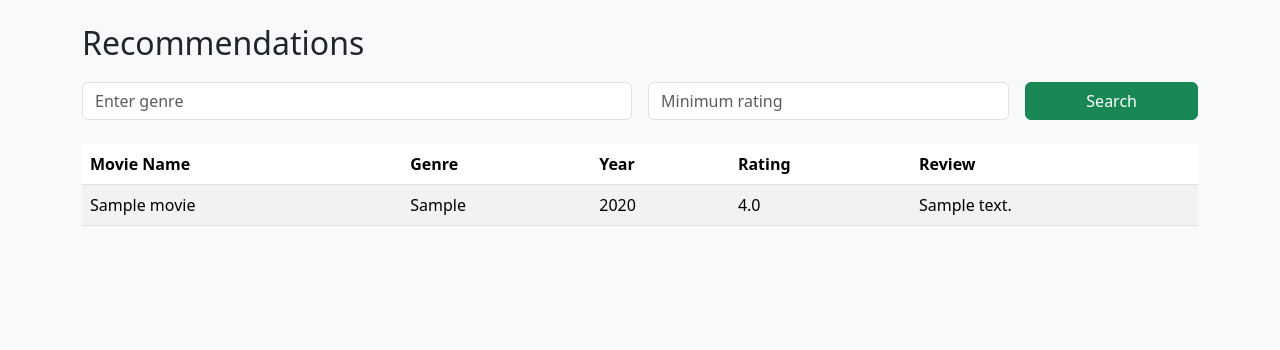
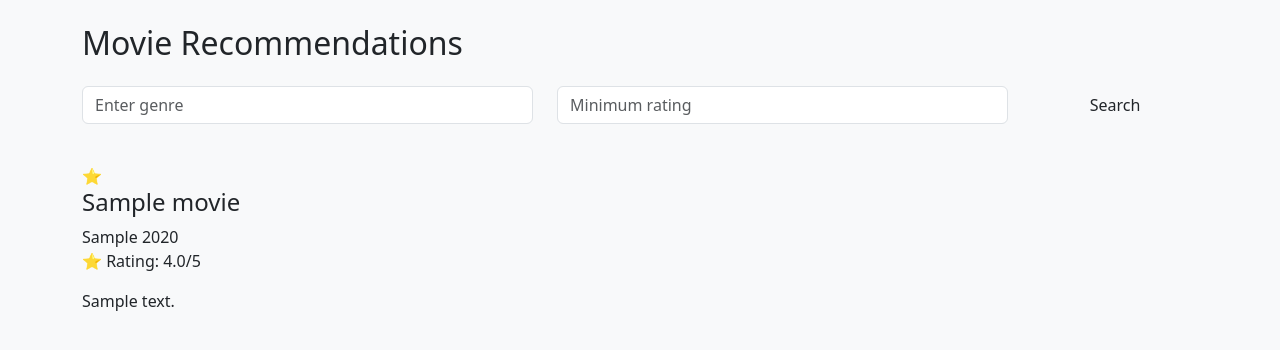
Before and after one commit to arranjan681/ReelLog, a Flask app: page /recommendations in a window 1280 px wide. Shown: the part 56-406 px from the top of the page. Run offline with Flask 3, Linux system fonts and the light colour scheme; a user stored in the database is signed in; tables that the repository leaves empty hold one stand-in row (values such as "Sample post").

Commit message:
Update recommendations.html

```diff
--- a/templates/recommendations.html
+++ b/templates/recommendations.html
@@ -1,39 +1,48 @@
 {% extends 'base.html' %}
 {% block content %}
-<h2>Recommendations</h2>
+<div class="glass-card form-card mb-4">
+    <h2 class="section-title mb-4">Movie Recommendations</h2>
 
-<form method="GET" class="row g-3 mb-4">
-    <div class="col-md-6">
-        <input type="text" name="genre" class="form-control" placeholder="Enter genre">
+    <form method="GET">
+        <div class="row">
+            <div class="col-md-5 mb-3">
+                <input type="text" name="genre" class="form-control custom-input" placeholder="Enter genre">
+            </div>
+            <div class="col-md-5 mb-3">
+                <input type="number" step="0.1" min="1" max="5" name="rating" class="form-control custom-input" placeholder="Minimum rating">
+            </div>
+            <div class="col-md-2 mb-3">
+                <button class="btn btn-glow w-100">Search</button>
+            </div>
+        </div>
+    </form>
+</div>
+
+<div class="row g-4">
+    {% for movie in movies %}
+    <div class="col-md-6 col-lg-4">
+        <div class="movie-card">
+            <div class="movie-poster-placeholder">⭐</div>
+            <div class="movie-content">
+                <h4>{{ movie.movie_name }}</h4>
+                <div class="movie-meta">
+                    <span class="genre-badge">{{ movie.genre }}</span>
+                    <span class="year-badge">{{ movie.release_year }}</span>
+                </div>
+                <p class="rating-text">⭐ Rating: {{ movie.rating }}/5</p>
+                <p class="review-text">
+                    {{ movie.review if movie.review else 'No review available.' }}
+                </p>
+            </div>
+        </div>
     </div>
-    <div class="col-md-4">
-        <input type="number" step="0.1" min="1" max="5" name="rating" class="form-control" placeholder="Minimum rating">
-    </div>
-    <div class="col-md-2">
-        <button class="btn btn-success w-100">Search</button>
-    </div>
-</form>
+    {% endfor %}
+</div>
 
-<table class="table table-striped">
-    <thead>
-        <tr>
-            <th>Movie Name</th>
-            <th>Genre</th>
-            <th>Year</th>
-            <th>Rating</th>
-            <th>Review</th>
-        </tr>
-    </thead>
-    <tbody>
-        {% for movie in movies %}
-        <tr>
-            <td>{{ movie.movie_name }}</td>
-            <td>{{ movie.genre }}</td>
-            <td>{{ movie.release_year }}</td>
-            <td>{{ movie.rating }}</td>
-            <td>{{ movie.review }}</td>
-        </tr>
-        {% endfor %}
-    </tbody>
-</table>
+{% if not movies %}
+<div class="empty-state">
+    <h4>No recommendations found</h4>
+    <p>Try another genre or a lower minimum rating.</p>
+</div>
+{% endif %}
 {% endblock %}
```
